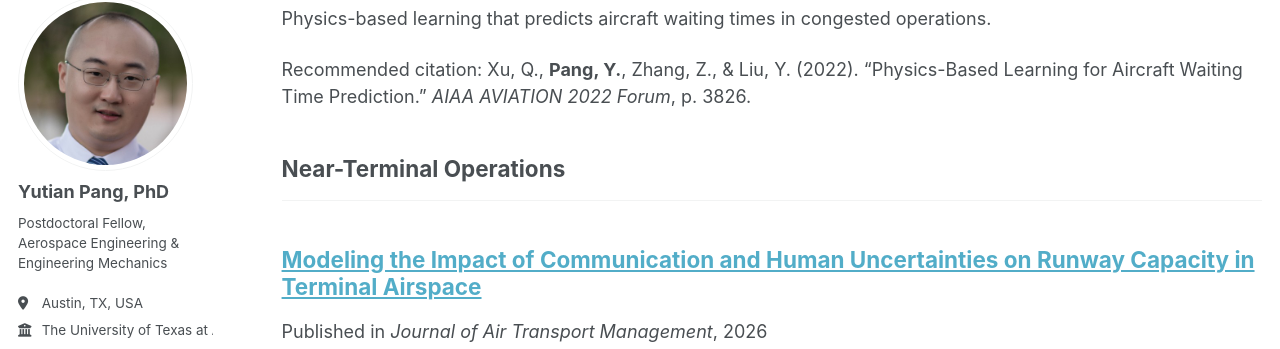
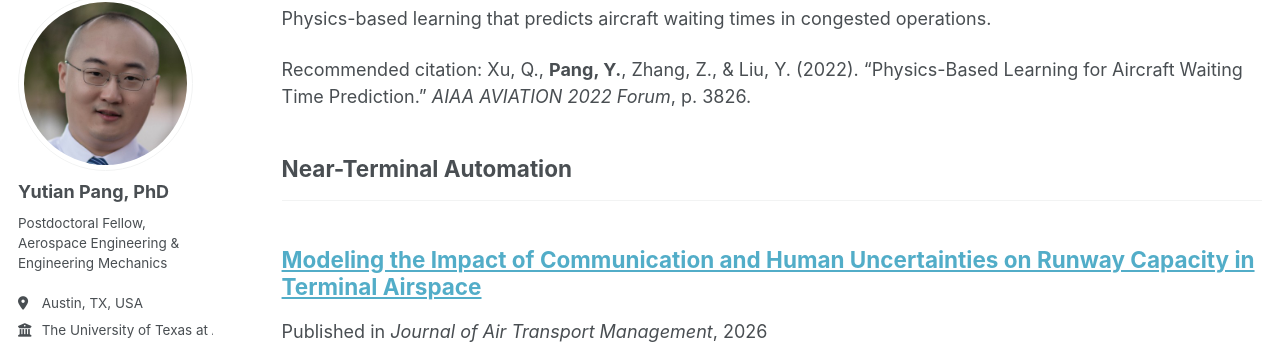
Before and after one commit to YutianPangASU/yutianpangasu.github.io, a Jekyll site: the page built from _pages/publications.html, in a window 1280 px wide and 900 px high, scrolled down 716 px. Shown: the part 105-454 px from the top of the window. Built offline with Jekyll 4.4.1, drawn with Linux system fonts in a browser that asks for light colours; a style sheet for code colours, icons or effects is not loaded.

Commit message:
Rename publications group to Near-Terminal Automation
Co-Authored-By: Claude Fable 5 <noreply@anthropic.com>

```diff
--- a/_config.yml
+++ b/_config.yml
@@ -100,7 +100,7 @@ publication_area:
   airport-ground:
     title: 'Airport & Ground Operations'
   terminal:
-    title: 'Near-Terminal Operations'
+    title: 'Near-Terminal Automation'
   enroute:
     title: 'En-Route & Center-Level Decision Support'
   language-ai:
```
